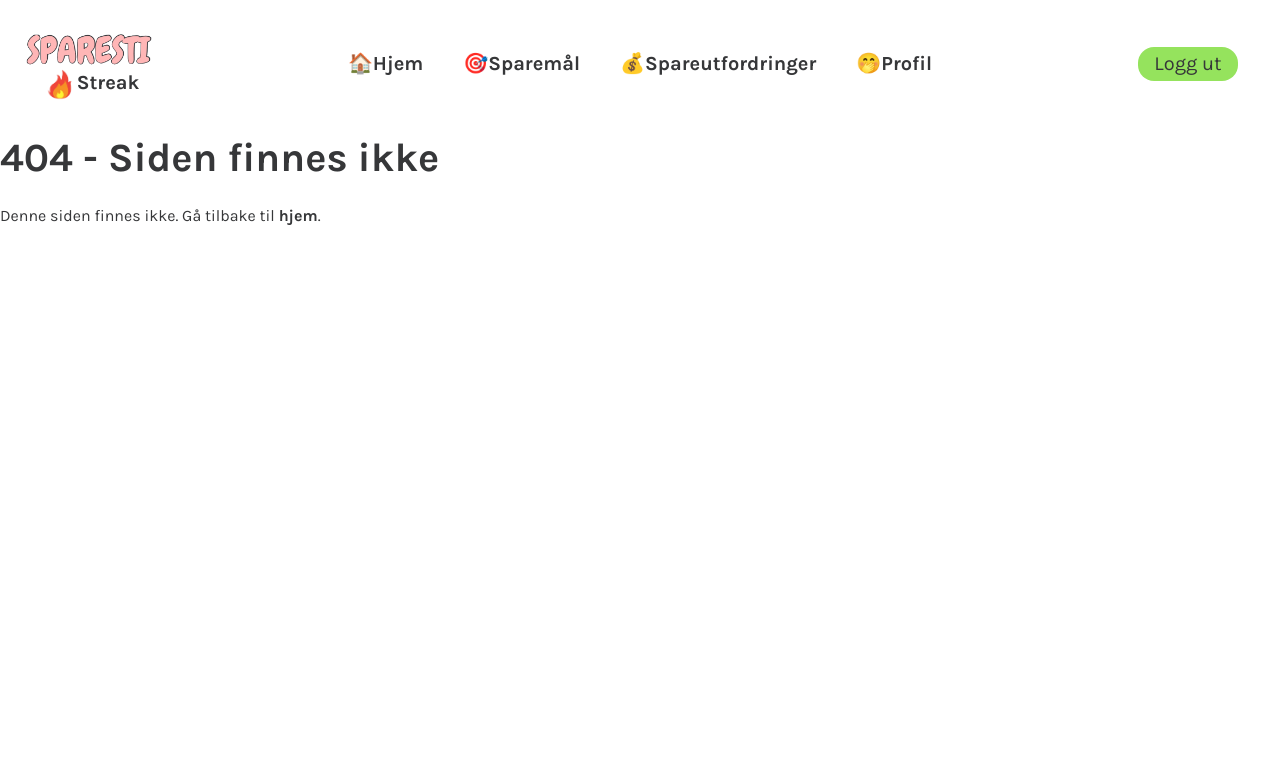
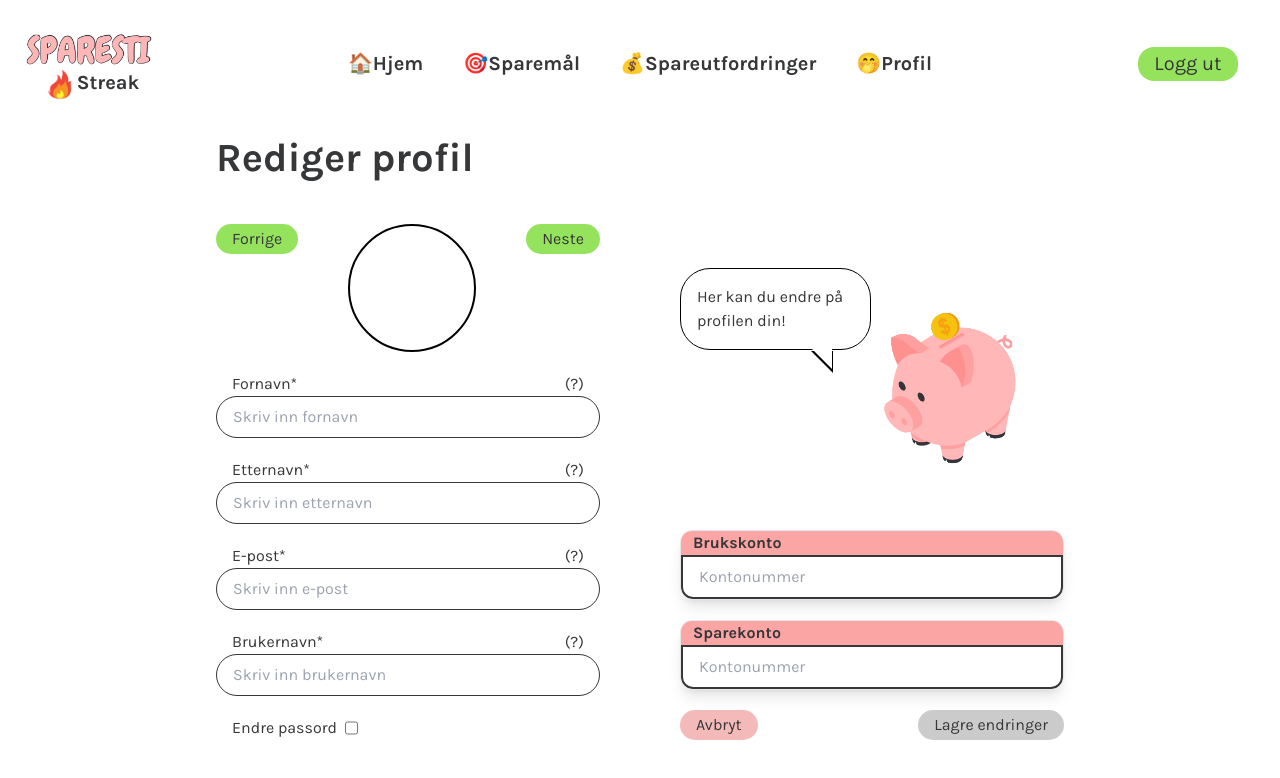
Before and after one commit to haruixu/SpareStiFrontend, a Vue app: page /profil/rediger in a window 1280 px wide. Before the commit this address had no page. Shown: the top 778 px of the page. Built offline with nearby package versions, Linux system fonts and the light colour scheme; no server answers.

Commit message:
feat(user): user edit view now works with backend

```diff
--- a/src/router/index.ts
+++ b/src/router/index.ts
@@ -32,6 +32,11 @@ const router = createRouter({
             path: '/profil',
             name: 'profile',
             component: () => import('@/views/ProfileView.vue')
+        },
+        {
+            path: '/profil/rediger',
+            name: 'edit-profile',
+            component: () => import('@/views/EditProfileView.vue')
         },
         {
             path: '/sparemaal',
--- a/src/types/profile.ts
+++ b/src/types/profile.ts
@@ -1,9 +1,10 @@
 export interface Profile {
-    id: string
+    id: number
     firstName: string
     lastName: string
     email: string
     username: string
+    password?: string
     spendingAccount: {
         accNumber?: number
         accountType?: string
--- a/src/views/EditProfileView.vue
+++ b/src/views/EditProfileView.vue
@@ -3,10 +3,68 @@ import authInterceptor from '@/services/authInterceptor'
 import { computed, onMounted, ref } from 'vue'
 import type { Profile } from '@/types/profile'
 import CardTemplate from '@/views/CardTemplate.vue'
+import router from '@/router'
+import ToolTip from '@/components/ToolTip.vue'
 import InteractiveSpare from '@/components/InteractiveSpare.vue'
-import CardGoal from '@/components/CardGoal.vue'
 
-const profile = ref<Profile>()
+const profile = ref<Profile>({
+    id: 0,
+    firstName: '',
+    lastName: '',
+    email: '',
+    username: '',
+    password: '',
+    spendingAccount: {
+        accNumber: undefined,
+        balance: 0
+    },
+    savingAccount: {
+        accNumber: undefined,
+        balance: 0
+    }
+})
+
+const updatePassword = ref<boolean>(false)
+const confirmPassword = ref<string>('')
+const errorMessage = ref<string>('')
+
+const nameRegex = /^[æÆøØåÅa-zA-Z,.'-][æÆøØåÅa-zA-Z ,.'-]{1,29}$/
+const emailRegex =
+    /^[æÆøØåÅa-zA-Z0-9_+&*-]+(?:\.[æÆøØåÅa-zA-Z0-9_+&*-]+)*@(?:[æÆøØåÅa-zA-Z0-9-]+\.)+[æÆøØåÅa-zA-Z]{2,7}$/
+const usernameRegex = /^[ÆØÅæøåA-Za-z][æÆøØåÅA-Za-z0-9_]{2,29}$/
+const passwordRegex = /^(?=.*[0-9])(?=.*[a-zæøå])(?=.*[ÆØÅA-Z])(?=.*[@#$%^&+=!])(?=\S+$).{8,30}$/
+const accountNumberRegex = /^\d{11}$/
+
+const isFirstNameValid = computed(
+    () => nameRegex.test(profile.value.firstName) && profile.value.firstName
+)
+const isLastNameValid = computed(
+    () => nameRegex.test(profile.value.lastName) && profile.value.lastName
+)
+const isEmailValid = computed(() => emailRegex.test(profile.value.email))
+const isUsernameValid = computed(() => usernameRegex.test(profile.value.username))
+const isPasswordValid = computed(() => passwordRegex.test(profile.value.password || ''))
+const isSpendingAccountValid = computed(() =>
+    accountNumberRegex.test(profile.value.spendingAccount.accNumber?.toString() || '')
+)
+const isSavingAccountValid = computed(() =>
+    accountNumberRegex.test(profile.value.savingAccount.accNumber?.toString() || '')
+)
+
+const isFormInvalid = computed(
+    () =>
+        [
+            isFirstNameValid,
+            isLastNameValid,
+            isEmailValid,
+            isUsernameValid,
+            isSpendingAccountValid,
+            isSavingAccountValid
+        ].some((v) => !v.value) ||
+        (updatePassword.value
+            ? profile.value.password !== confirmPassword.value || profile.value.password === ''
+            : false)
+)
 
 onMounted(async () => {
     await authInterceptor('/profile')
@@ -19,36 +77,147 @@ onMounted(async () => {
         })
 })
 
-const welcome = computed(() => {
-    return [`Velkommen, ${profile.value?.firstName} ${profile.value?.lastName} !`]
-})
+const saveChanges = async () => {
+    if (isFormInvalid.value) {
+        errorMessage.value = 'Vennligst fyll ut alle feltene riktig'
+        return
+    }
+
+    if (!updatePassword.value) {
+        delete profile.value.password
+    }
+
+    await authInterceptor
+        .put('/profile', profile.value)
+        .then(() => {
+            router.back()
+        })
+        .catch((error) => {
+            errorMessage.value = error.response.data.message
+        })
+}
 </script>
 
 <template>
     <div class="w-full flex px-10 justify-center">
         <div class="flex flex-row flex-wrap justify-center w-full max-w-screen-xl gap-20">
             <div class="flex flex-col max-w-96 w-full gap-5">
-                <h1>Profile</h1>
-                <div class="flex flex-row gap-5">
-                    <div class="w-32 h-32 border-black border-2 rounded-full shrink-0"></div>
-                    <div class="w-full flex flex-col justify-between">
-                        <h3 class="font-thin my-0">{{ profile?.username }}</h3>
-                        <h3 class="font-thin my-0">
-                            {{ profile?.firstName + ' ' + profile?.lastName }}
-                        </h3>
-                        <h3 class="font-thin my-0">{{ profile?.email }}</h3>
-                    </div>
+                <h1>Rediger profil</h1>
+                <div class="w-full flex flex-row gap-5 justify-between justify-items-end">
+                    <button class="h-min" v-text="'Forrige'" />
+                    <div class="w-32 h-32 border-black border-2 rounded-full shrink-0" />
+                    <button class="h-min" v-text="'Neste'" />
                 </div>
 
-                <h3 class="font-bold" v-text="'Du har spart ' + '< totalSaved >' + 'kr'" />
+                <div class="flex flex-col">
+                    <div class="flex flex-row justify-between mx-4">
+                        <p>Fornavn*</p>
+                        <ToolTip
+                            :message="'Must include only letters, spaces, commas, apostrophes, periods, and hyphens. 1-30 characters long'"
+                        />
+                    </div>
+                    <input
+                        v-model="profile.firstName"
+                        :class="{ 'bg-green-200': isFirstNameValid }"
+                        name="firstname"
+                        placeholder="Skriv inn fornavn"
+                        type="text"
+                    />
+                </div>
+                <div class="flex flex-col">
+                    <div class="flex flex-row justify-between mx-4">
+                        <p>Etternavn*</p>
+                        <ToolTip
+                            :message="'Must include only letters, spaces, commas, apostrophes, periods, and hyphens. 1-30 characters long'"
+                        />
+                    </div>
+                    <input
+                        v-model="profile.lastName"
+                        :class="{ 'bg-green-200': isLastNameValid }"
+                        name="lastname"
+                        placeholder="Skriv inn etternavn"
+                        type="text"
+                    />
+                </div>
+                <div class="flex flex-col">
+                    <div class="flex flex-row justify-between mx-4">
+                        <p>E-post*</p>
+                        <ToolTip
+                            :message="'Valid email: Starts with Norwegian letters, numbers, or special characters. Includes \@\ followed by a domain. Ends with 2-7 letters.'"
+                        />
+                    </div>
+                    <input
+                        v-model="profile.email"
+                        :class="{ 'bg-green-200': isEmailValid }"
+                        name="email"
+                        placeholder="Skriv inn e-post"
+                        type="text"
+                    />
+                </div>
+                <div class="flex flex-col">
+                    <div class="flex flex-row justify-between mx-4">
+                        <p>Brukernavn*</p>
+                        <ToolTip
+                            :message="'Must start with a letter and can include numbers and underscores. 3-30 characters long.'"
+                        />
+                    </div>
+                    <input
+                        v-model="profile.username"
+                        :class="{ 'bg-green-200': isUsernameValid }"
+                        name="username"
+                        placeholder="Skriv inn brukernavn"
+                        type="text"
+                    />
+                </div>
+                <div class="flex flex-col">
+                    <div class="flex flex-row justify-between mx-4">
+                        <div class="flex flex-row gap-2">
+                            <p>Endre passord</p>
+                            <input v-model="updatePassword" type="checkbox" />
+                        </div>
+                        <ToolTip
+                            v-if="updatePassword"
+                            :message="'Must be at least 8 characters, including at least one number, one lowercase letter, one uppercase letter, one special character (@#$%^&+=!), and no spaces.'"
+                        />
+                    </div>
+                    <input
+                        v-if="updatePassword"
+                        v-model="profile.password"
+                        :class="{ 'bg-green-200': isPasswordValid }"
+                        class="w-full"
+                        name="password"
+                        placeholder="Skriv inn passord"
+                    />
+                    <input
+                        v-if="updatePassword"
+                        v-model="confirmPassword"
+                        :class="{ 'bg-red-200': profile.password !== confirmPassword }"
+                        class="mt-2"
+                        name="confirm"
+                        placeholder="Bekreft passord"
+                        type="password"
+                    />
+                </div>
+
+                <p v-if="errorMessage" class="text-red-500" v-text="errorMessage" />
+            </div>
+            <div class="flex flex-col justify-end max-w-96 w-full gap-5">
+                <InteractiveSpare
+                    :png-size="10"
+                    :speech="['Her kan du endre på profilen din!']"
+                    direction="left"
+                />
 
                 <CardTemplate>
                     <div class="bg-red-300">
                         <p class="font-bold mx-3" v-text="'Brukskonto'" />
                     </div>
-                    <p
-                        class="mx-3"
-                        v-text="profile?.spendingAccount.accNumber || 'Ingen brukskonto oppkoblet'"
+                    <input
+                        v-model="profile.spendingAccount.accNumber"
+                        :class="{ 'bg-green-200': isSpendingAccountValid }"
+                        class="border-2 rounded-none rounded-b-xl w-full"
+                        placeholder="Kontonummer"
+                        type="number"
                     />
                 </CardTemplate>
 
@@ -56,36 +225,23 @@ const welcome = computed(() => {
                     <div class="bg-red-300">
                         <p class="font-bold mx-3" v-text="'Sparekonto'" />
                     </div>
-                    <p
-                        class="mx-3"
-                        v-text="profile?.savingAccount.accNumber || 'Ingen sparekonto oppkoblet'"
+                    <input
+                        v-model="profile.savingAccount.accNumber"
+                        :class="{ 'bg-green-200': isSavingAccountValid }"
+                        class="border-2 rounded-none rounded-b-xl w-full"
+                        placeholder="Kontonummer"
+                        type="number"
                     />
                 </CardTemplate>
 
-                <button v-text="'Rediger bruker'" />
-            </div>
-
-            <div class="flex flex-col">
-                <InteractiveSpare :png-size="10" :speech="welcome" direction="left" />
-                <div class="flex flex-row justify-between mx-4">
-                    <p class="font-bold">Fullførte sparemål</p>
-                    <a class="hover:p-0 cursor-pointer" v-text="'Se alle'" />
+                <div class="flex flex-row justify-between">
+                    <button class="bg-button-other" @click="router.back()" v-text="'Avbryt'" />
+                    <button
+                        :disabled="isFormInvalid"
+                        @click="saveChanges"
+                        v-text="'Lagre endringer'"
+                    />
                 </div>
-                <CardTemplate class="p-4 flex flex-row flex-wrap justify-center gap-2 mb-4 mt-2">
-                    <CardGoal v-for="goal in completedGoals" :key="goal.id" :goal-instance="goal" />
-                </CardTemplate>
-
-                <div class="flex flex-row justify-between mx-4">
-                    <p class="font-bold">Fullførte utfordringer</p>
-                    <a class="hover:p-0 cursor-pointer" v-text="'Se alle'" />
-                </div>
-                <CardTemplate class="p-4 flex flex-row flex-wrap justify-center gap-2 mb-4 mt-2">
-                    <CardGoal
-                        v-for="challenge in completedChallenges"
-                        :key="challenge.id"
-                        :goal-instance="challenge"
-                    />
-                </CardTemplate>
             </div>
         </div>
     </div>
--- a/src/views/ProfileView.vue
+++ b/src/views/ProfileView.vue
@@ -7,6 +7,7 @@ import InteractiveSpare from '@/components/InteractiveSpare.vue'
 import type { Challenge } from '@/types/challenge'
 import type { Goal } from '@/types/goal'
 import CardGoal from '@/components/CardGoal.vue'
+import router from '@/router'
 
 const profile = ref<Profile>()
 const completedGoals = ref<Goal[]>([])
@@ -50,7 +51,7 @@ const welcome = computed(() => {
             <div class="flex flex-col max-w-96 w-full gap-5">
                 <h1>Profile</h1>
                 <div class="flex flex-row gap-5">
-                    <div class="w-32 h-32 border-black border-2 rounded-full shrink-0"></div>
+                    <div class="w-32 h-32 border-black border-2 rounded-full shrink-0" />
                     <div class="w-full flex flex-col justify-between">
                         <h3 class="font-thin my-0">{{ profile?.username }}</h3>
                         <h3 class="font-thin my-0">
@@ -82,7 +83,7 @@ const welcome = computed(() => {
                     />
                 </CardTemplate>
 
-                <button v-text="'Rediger bruker'" />
+                <button @click="router.push({ name: 'edit-profile' })" v-text="'Rediger bruker'" />
             </div>
 
             <div class="flex flex-col">
```
